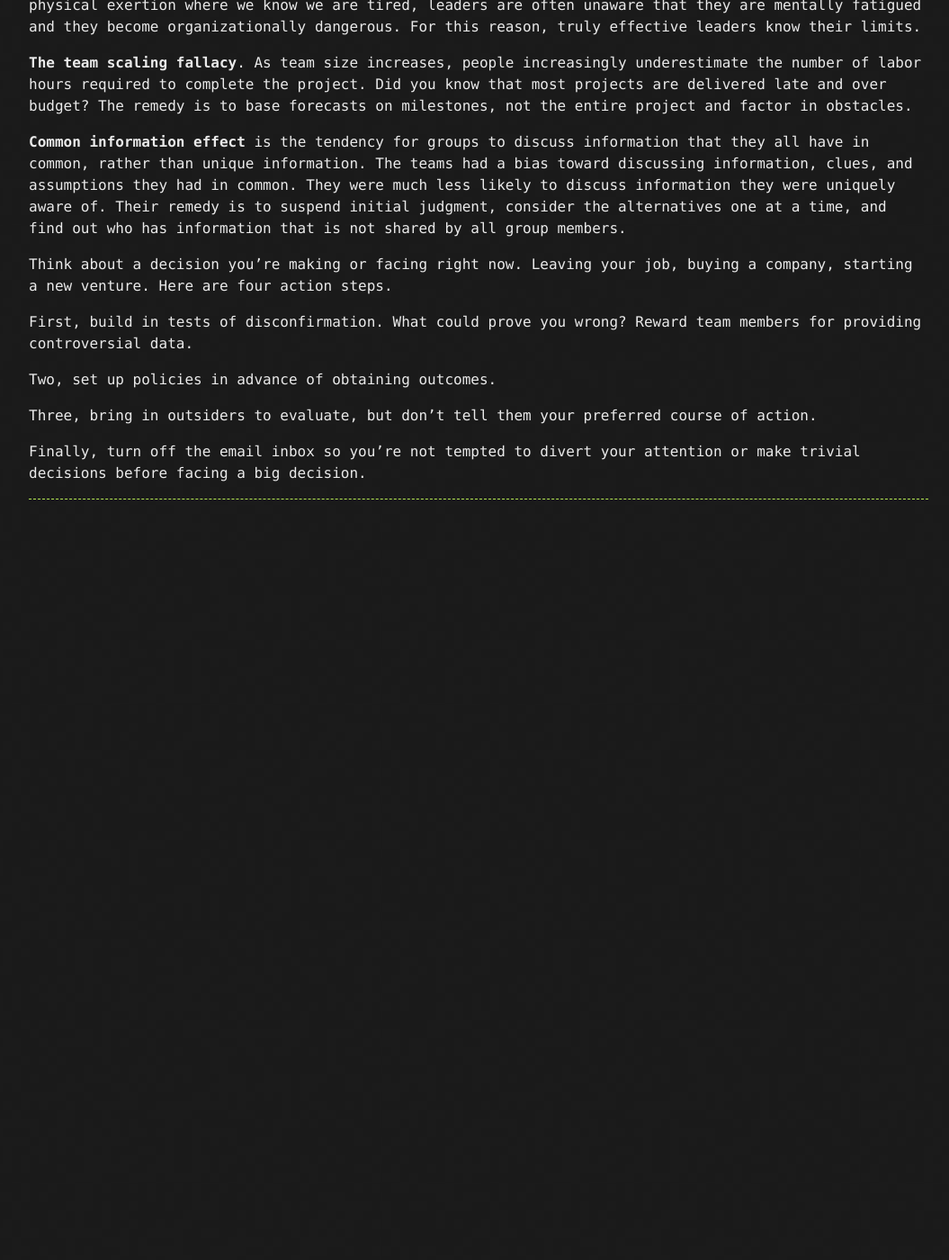
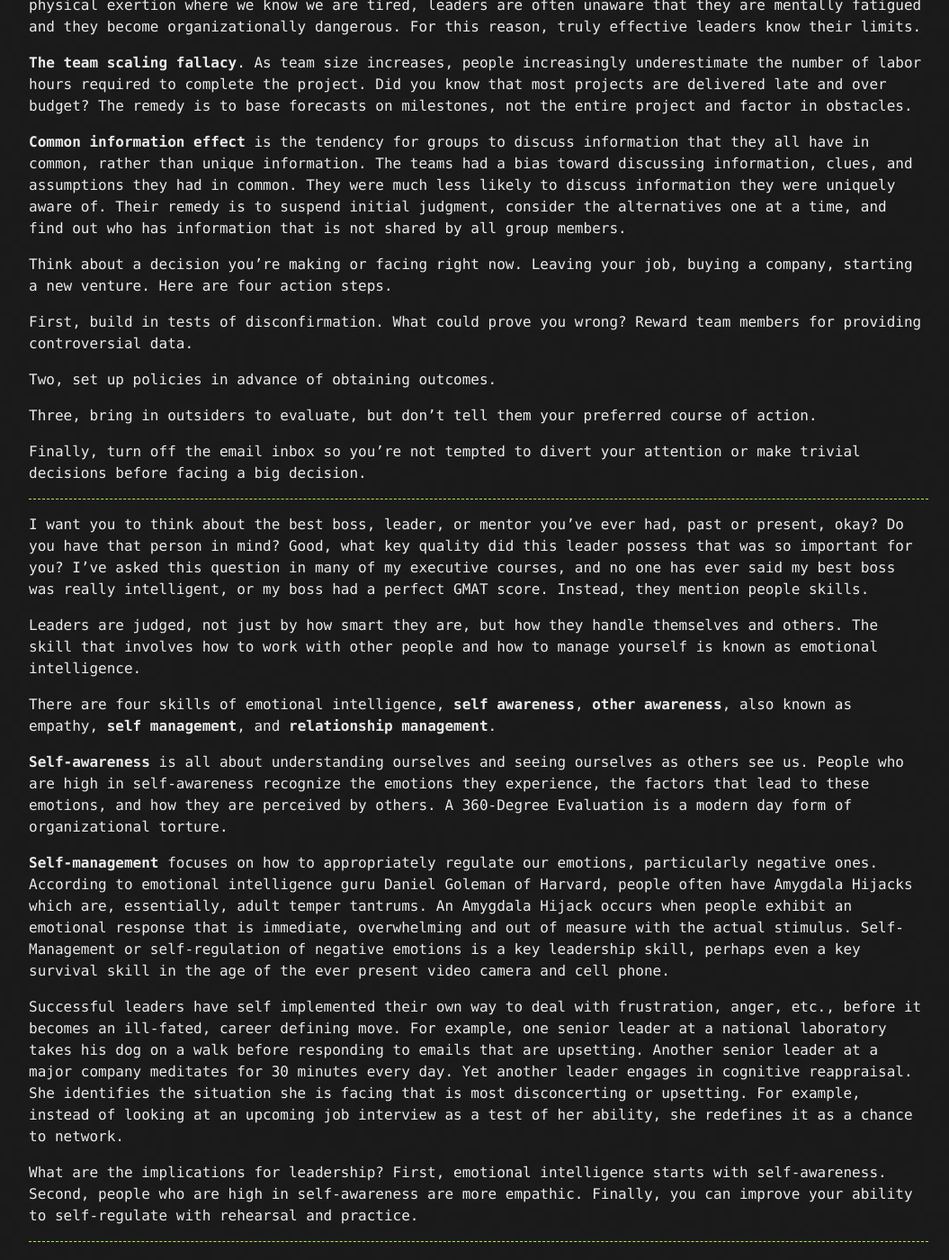
Before and after one commit to goodHunter27/serhatgiydiren.github.io, a Jekyll site: the page built from _posts/2020-01-10-high-performance-collaboration-leadership-teamwork-negotiation.md, in a window 1280 px wide and 1400 px high, scrolled down 5602 px. Shown: the whole window at 90% size, without its empty margins (108-1163 px from the left). Built offline with Jekyll 4.4.1, drawn with Linux system fonts in a browser that asks for light colours; before the commit the page ends 6177 px from its top, so only the background shows below that.

Commit message:
Update 2020-01-10-high-performance-collaboration-leadership-teamwork-negotiation.md

```diff
--- a/_posts/2020-01-10-high-performance-collaboration-leadership-teamwork-negotiation.md
+++ b/_posts/2020-01-10-high-performance-collaboration-leadership-teamwork-negotiation.md
@@ -185,3 +185,19 @@ Three, bring in outsiders to evaluate, but don't tell them your preferred course
 Finally, turn off the email inbox so you're not tempted to divert your attention or make trivial decisions before facing a big decision.
 
 ------------------------------
+
+I want you to think about the best boss, leader, or mentor you've ever had, past or present, okay? Do you have that person in mind? Good, what key quality did this leader possess that was so important for you? I've asked this question in many of my executive courses, and no one has ever said my best boss was really intelligent, or my boss had a perfect GMAT score. Instead, they mention people skills.
+
+Leaders are judged, not just by how smart they are, but how they handle themselves and others. The skill that involves how to work with other people and how to manage yourself is known as emotional intelligence.
+
+There are four skills of emotional intelligence, **self awareness**, **other awareness**, also known as empathy, **self management**, and **relationship management**.
+
+**Self-awareness** is all about understanding ourselves and seeing ourselves as others see us. People who are high in self-awareness recognize the emotions they experience, the factors that lead to these emotions, and how they are perceived by others. A 360-Degree Evaluation is a modern day form of organizational torture.
+
+**Self-management** focuses on how to appropriately regulate our emotions, particularly negative ones. According to emotional intelligence guru Daniel Goleman of Harvard, people often have Amygdala Hijacks which are, essentially, adult temper tantrums. An Amygdala Hijack occurs when people exhibit an emotional response that is immediate, overwhelming and out of measure with the actual stimulus. Self-Management or self-regulation of negative emotions is a key leadership skill, perhaps even a key survival skill in the age of the ever present video camera and cell phone.
+
+Successful leaders have self implemented their own way to deal with frustration, anger, etc., before it becomes an ill-fated, career defining move. For example, one senior leader at a national laboratory takes his dog on a walk before responding to emails that are upsetting. Another senior leader at a major company meditates for 30 minutes every day. Yet another leader engages in cognitive reappraisal. She identifies the situation she is facing that is most disconcerting or upsetting. For example, instead of looking at an upcoming job interview as a test of her ability, she redefines it as a chance to network.
+
+What are the implications for leadership? First, emotional intelligence starts with self-awareness. Second, people who are high in self-awareness are more empathic. Finally, you can improve your ability to self-regulate with rehearsal and practice.
+
+------------------------------
```
